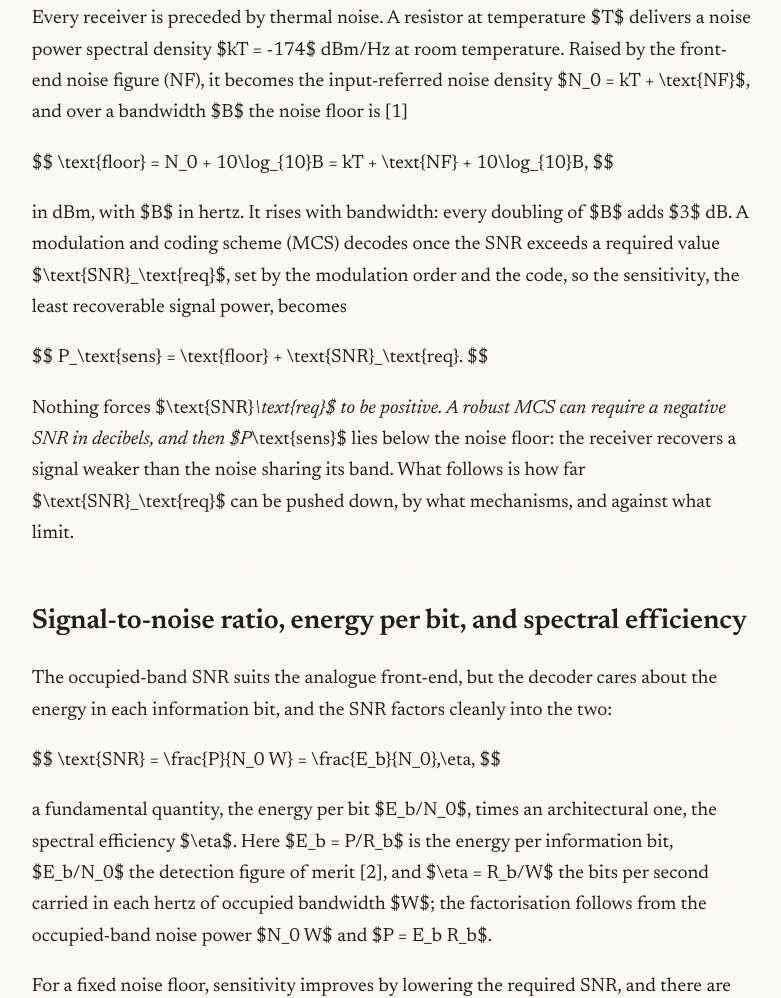
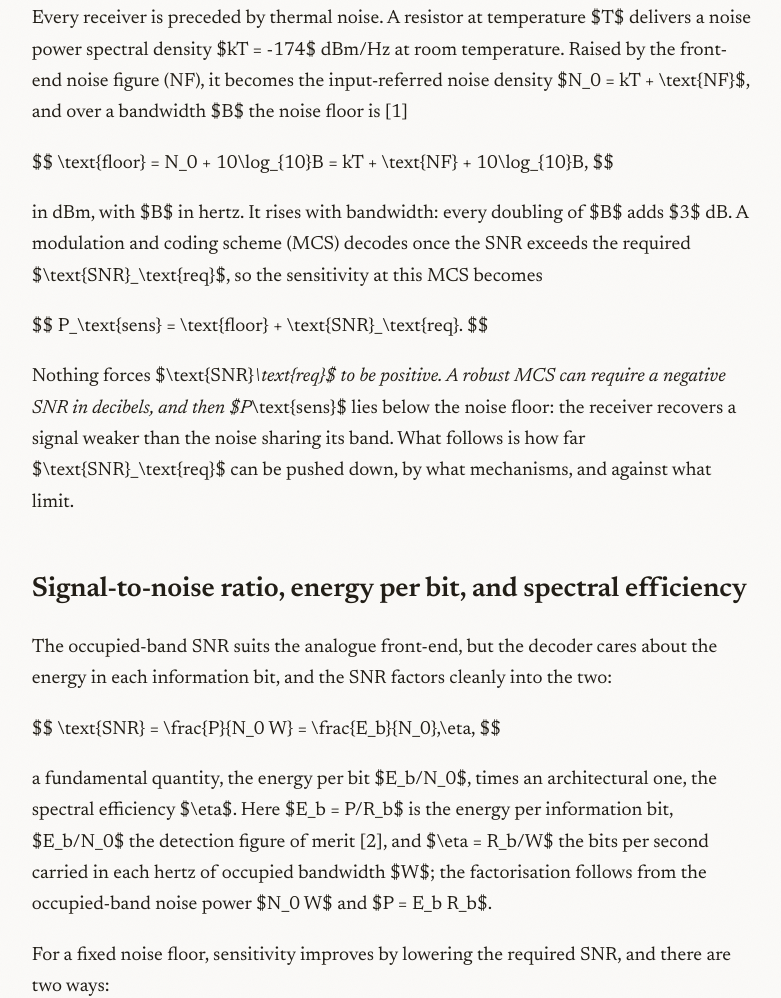
Before and after one commit to kostisdov/kostisdov.github.io, an Astro site: page /posts/beneath-the-noise-floor in a window 1280 px wide. Shown: the part 938-1936 px from the top of the page, without its empty margins (214-995 px from the left). Built offline with nearby package versions, Linux system fonts and the light colour scheme; Astro itself is replaced by a stand-in of ours.

Commit message:
Simplify sensitivity sentence

```diff
--- a/src/content/posts/beneath-the-noise-floor.md
+++ b/src/content/posts/beneath-the-noise-floor.md
@@ -27,9 +27,8 @@ $$
 $$
 
 in dBm, with $B$ in hertz. It rises with bandwidth: every doubling of $B$ adds $3$ dB. A modulation
-and coding scheme (MCS) decodes once the SNR exceeds a required value
-$\text{SNR}_\text{req}$, set by the modulation order and the code, so the sensitivity, the least
-recoverable signal power, becomes
+and coding scheme (MCS) decodes once the SNR exceeds the required
+$\text{SNR}_\text{req}$, so the sensitivity at this MCS becomes
 
 $$
 P_\text{sens} = \text{floor} + \text{SNR}_\text{req}.
```
